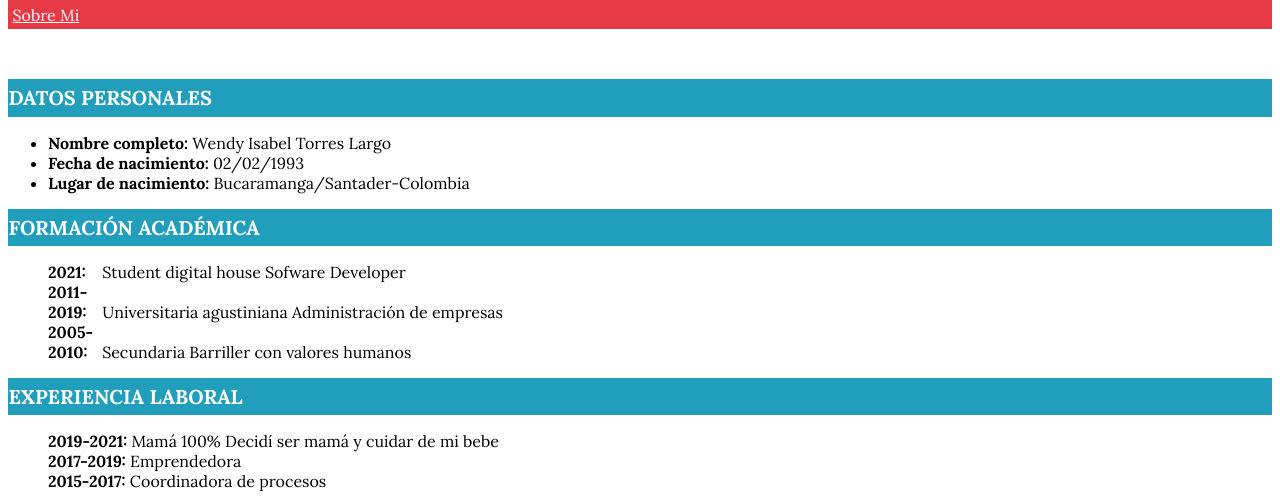
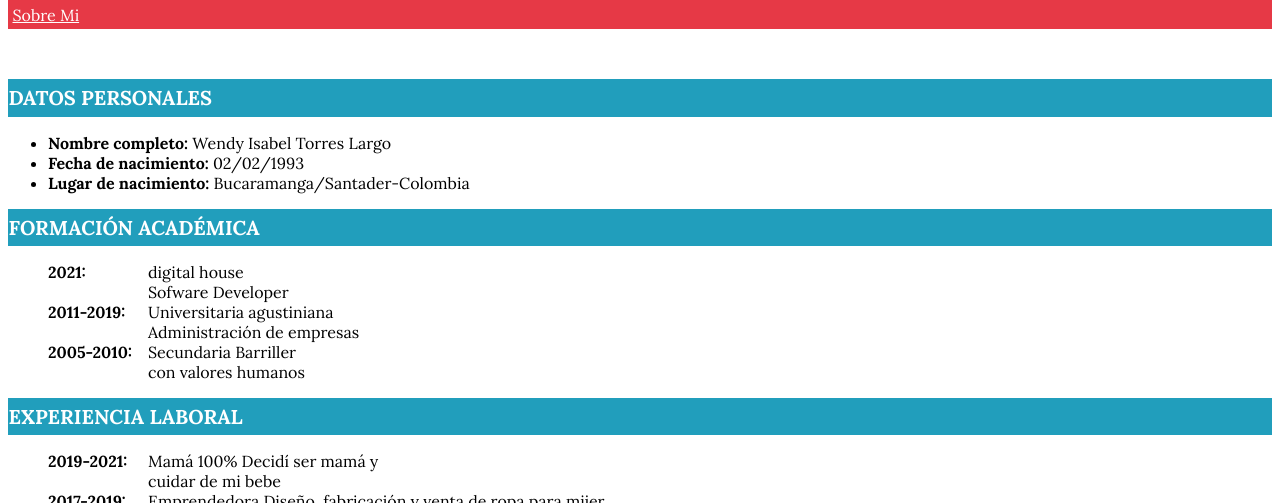
Before and after one commit to WendyTorres02/CurriculumVitae, a plain HTML site: page index.html in a window 1280 px wide. Shown: the part 285-788 px from the top of the page. Drawn offline with Linux system fonts and the light colour scheme.

Commit message:
Se arreglaros formación academica y laboral y se le dio estilo a la descripción

```diff
--- a/index.html
+++ b/index.html
@@ -36,19 +36,20 @@
         <div class="title-background"><h2>FORMACIÓN ACADÉMICA</h2></div>
 
         <ul>
-            <li type="none"> <span class="item-list">2021:</span> <span>Student digital house Sofware Developer</span> </li>
-            <li type="none"> <span class="item-list">2011-2019:</span> Universitaria agustiniana Administración de empresas</li>
-            <li type="none"> <span class="item-list">2005-2010:</span> Secundaria Barriller con valores humanos</li>
+            <li type="none"> <span class="item-list">2021:</span> <div class="content-list">digital house <br> Sofware Developer</div> </li>
+            <li type="none"> <span class="item-list">2011-2019:</span> <div class="content-list">Universitaria agustiniana <br> Administración de empresas</div> </li>
+            <li type="none"> <span class="item-list">2005-2010:</span> <div class="content-list">Secundaria Barriller <br> con valores humanos</div></li>
         </ul>
    </section>
     <section>
         <div class="title-background"><h2>EXPERIENCIA LABORAL</h2></div>
 
         <ul>
-            <li type="none"> <strong>2019-2021:</strong> Mamá 100% Decidí ser mamá y cuidar de mi bebe</li>
-            <li type="none"> <strong>2017-2019:</strong> Emprendedora </li>
-            <li type="none"> <strong>2015-2017:</strong> Coordinadora de procesos </li>
+            <li type="none"> <span class="item-list">2019-2021: </span> <div class="content-list">Mamá 100% Decidí ser mamá y <br>cuidar de mi bebe</div></li>
+            <li type="none"> <span class="item-list">2017-2019: </span> <div class="content-list">Emprendedora Diseño, fabricación y venta de ropa para mijer</div> </li>
+            <li type="none"> <span class="item-list">2015-2017: </span> <div class="content-list">Auxiliar Administrativa coordinadicón del área de monitore satelital y apoyo a la dirección administrativa</div> </li>
         </ul>
+
     </section>
 
     <footer>
--- a/styles.css
+++ b/styles.css
@@ -1,3 +1,7 @@
+html, body {
+    height: 100%;
+}
+
 body{
     font-family: lora;
 }
@@ -51,8 +55,12 @@ h2 {
 
 .item-list {
     font-weight: bold;
-    display: inline-block;
-    width: 50px;
+    width: 100px;
+    float: left;
+}
+
+.content-list {
+    margin-left: 100px;
 }
 
 footer {
@@ -75,3 +83,9 @@ footer p {
 footer i {
     color: white ;
 }
+
+.about-text {
+    text-align: justify;
+    line-height: 28px;
+    padding: 0 20px 0 20px;
+}
```
Also changed, not shown: sobremi.html (+1 -1 lines).
